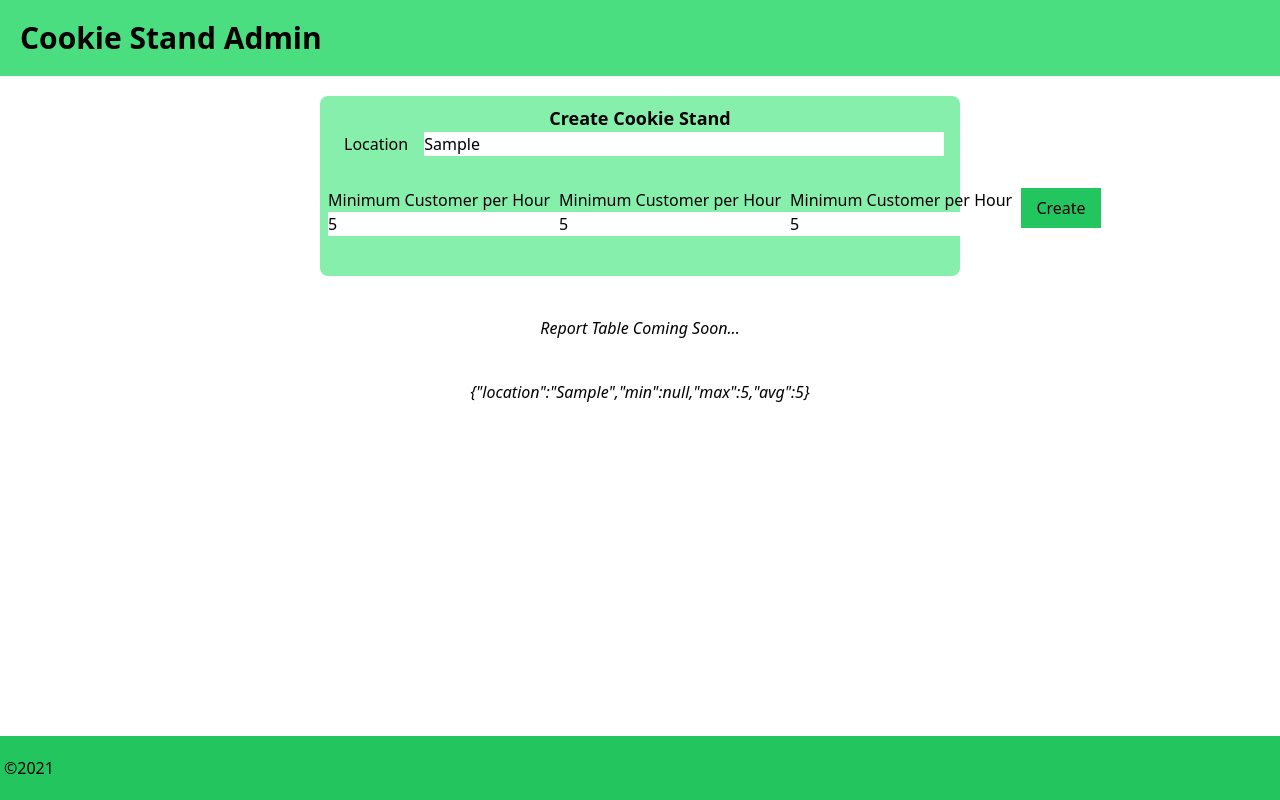
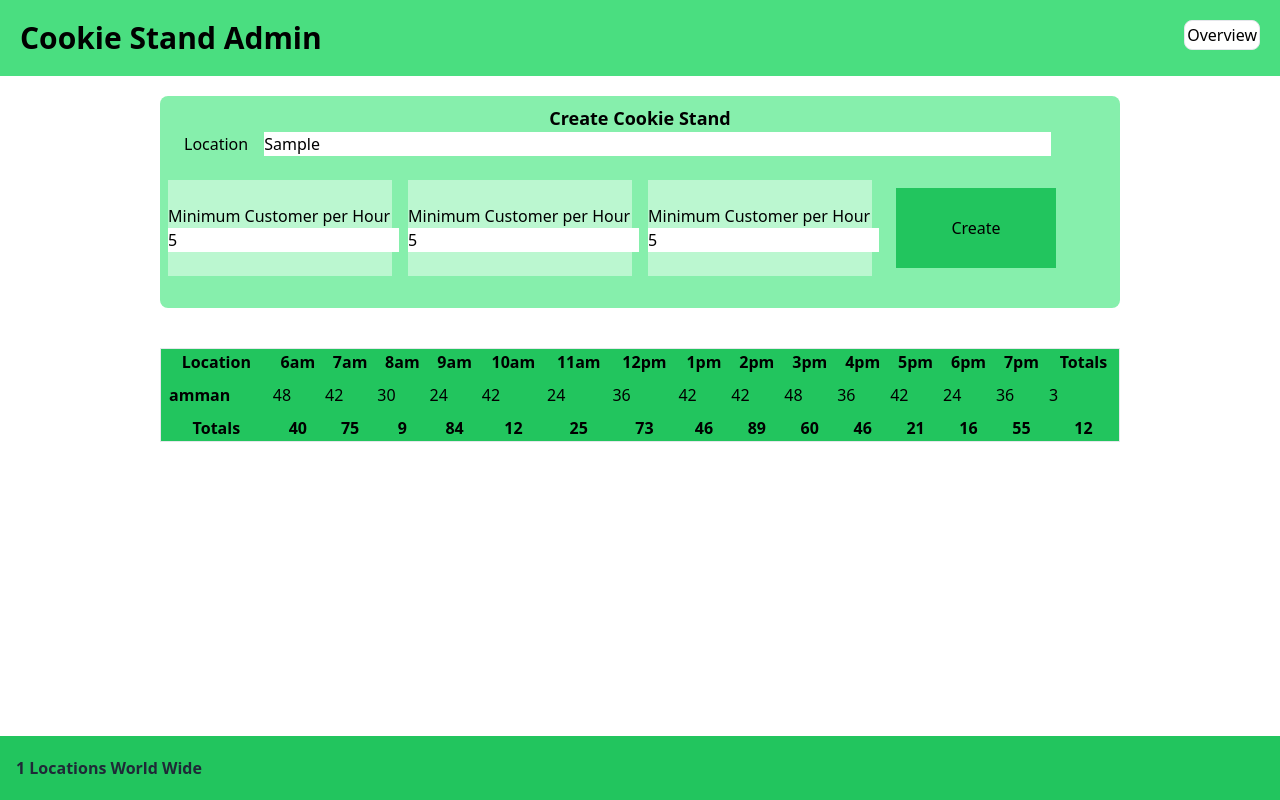
Before and after one commit to feras98nawafleh/cookie-stand-admin, a Next.js app: page / in a window 1280 px wide. Both pictures are taken after typing "Sample", "5", "5", "5" into the empty fields and a click on the button "Create". Built offline with nearby package versions, Linux system fonts and the light colour scheme.

Commit message:
finished lab 38

```diff
--- /dev/null
+++ b/components/CookieStandAdmin.js
@@ -0,0 +1,18 @@
+import Head from 'next/head';
+import Header from '../components/Header';
+import Main from '../components/Main';
+
+const Admin = () => {
+  return (
+    <>
+      <Head>
+        <title>Cookie Stand Admin</title>
+        <link rel="icon" href="/favicon.ico" />
+      </Head>
+      <Header />
+      <Main />
+    </>
+  );
+};
+
+export default Admin;
--- a/components/Footer.js
+++ b/components/Footer.js
@@ -1,13 +1,13 @@
-const Footer = () => {
+const Footer = (props) => {
   return (
     <>
       <footer className="absolute bottom-0 w-full	flex justify-between bg-green-500 py-4 items-center">
-        <p href="career" className="m-1">
-          &#169;2021
+        <p href="career" className="px-3 m-1 font-semibold	text-gray-800">
+          {props.count} Locations World Wide
         </p>
       </footer>
     </>
   );
 }
 
-export default Footer
+export default Footer;
--- a/components/Header.js
+++ b/components/Header.js
@@ -3,13 +3,14 @@ const Header = () => {
   const [title, setTitle] = useState('Cookie Stand Admin');
   return (
     <>
-      <header className=" bg-green-400 p-5 flex-row">
-        <h1 className="text-3xl font-bold">
-          {title}
-        </h1>
+      <header className="flex justify-between p-5 bg-green-400">
+        <h1 className="text-3xl font-bold">{title}</h1>
+        <div>
+          <button className="bg-white p-0.5 border rounded-lg">Overview</button>
+        </div>
       </header>
     </>
   );
 }
 
-export default Header
+export default Header;
--- a/components/Main.js
+++ b/components/Main.js
@@ -1,73 +1,63 @@
-import { useState, useEffect } from 'react'
-
+import { useState } from 'react'
+import Report from '../components/ReportTable';
 const Main = () => {
-  const [branch, setBranch] = useState('Report table comming soon...');
-  const [report, setReport] = useState(true)
-    const formHandler = (e) => {
-      e.preventDefault();
-      let branchInfo = {
-        location: e.target.city.value,
-        min: Number(e.target.min),
-        max: Number(e.target.max.value),
-        avg: Number(e.target.avg.value),
-      };
-      setBranch(JSON.stringify(branchInfo));
-      setReport(false)
-    };
+  const [branch, setBranch] = useState('amman');
+  const [branches, setBranches] = useState([])
+  const formHandler = (e) => {
+    e.preventDefault();
+    setBranch(e.target.city.value);
+    // let branchInfo = {
+    //   location: e.target.city.value,
+    //   min: Number(e.target.min),
+    //   max: Number(e.target.max.value),
+    //   avg: Number(e.target.avg.value),
+    // };
+    setBranches((branches) => [...branches, branch]);
+  };
   return (
     <>
       <form
         onSubmit={formHandler}
-        className="place-content-center rounded-lg w-1/2 bg-green-300 mx-auto my-5 p-2"
+        className="w-3/4 p-2 mx-auto my-5 bg-green-300 rounded-lg place-content-center"
       >
-        <h2 className="text-center text-lg font-semibold	">
+        <h2 className="text-lg font-semibold text-center ">
           Create Cookie Stand
         </h2>
         <div>
-          <label className=" px-4" for="city">
+          <label className="px-4" for="city">
             Location
           </label>
           <input className="w-5/6" name="city" type="text" />
         </div>
-        <div className="flex justify-between py-8">
-          <div>
+        <div className="py-6 grid gap-4 grid-cols-4">
+          <div className="py-6 grid gap-4 grid-cols-1 bg-green-200">
             <label for="min">
               Minimum Customer per Hour
               <input name="min" type="number" />
             </label>
           </div>
-          <div>
+          <div className="py-6 grid gap-4 grid-cols-1 bg-green-200">
             <label for="max">
               Minimum Customer per Hour
               <input name="max" type="number" />
             </label>
           </div>
-          <div>
+          <div className="py-6 grid gap-4 grid-cols-1 bg-green-200">
             <label for="avg">
               Minimum Customer per Hour
               <input name="avg" type="number" />
             </label>
           </div>
-          <div>
-            <button className=" h-10 w-20 bg-green-500	place-content-center">
+          <div className="p-2">
+            <button className="w-40 h-20 bg-green-500 place-content-center">
               Create
             </button>
           </div>
         </div>
       </form>
-      <div className="m-5">
-        <div className="italic hover:not-italic font-sans	 text-center p-5">
-          <p>Report Table Coming Soon...</p>
-        </div>
-        {
-          !report && (
-          <div className="italic hover:not-italic font-sans text-center p-5">
-            <p>{branch}</p>
-          </div>
-        )}
-      </div>
+      <Report branches={branches} />
     </>
   );
 }
 
-export default Main
+export default Main;
--- /dev/null
+++ b/components/ReportTable.js
@@ -0,0 +1,51 @@
+import workingHours from '../data'
+// import hourlySales from '../data'
+import Footer from '../components/Footer';
+
+const Report = (props) => {
+  let hourlySales = [48, 42, 30, 24, 42, 24, 36, 42, 42, 48, 36, 42, 24, 36];
+  return (
+    <div className="flex justify-center">
+      {props.branches.length === 0 && (
+        <div className="p-5 text-2xl font-semibold italic text-center hover:not-italic text-gray-800">
+          <h2>No Cookie Stands Available</h2>
+        </div>
+      )}
+
+      {props.branches.length > 0 && (
+        <table className="w-3/4 my-5 table-auto w-border-green-900 border-collapse border">
+          <thead>
+            <tr>
+              <th className="bg-green-500">Location</th>
+              {workingHours.map((hour) => (
+                <th className="bg-green-500">{hour}</th>
+              ))}
+            </tr>
+          </thead>
+          <tbody >
+            {props.branches.map((branch) => (
+              <tr>
+                <td className="bg-green-500 font-semibold p-2">{branch}</td>
+                {hourlySales.map((hour) => (
+                  <td className="bg-green-500">{hour}</td>
+                ))}
+                <td className="bg-green-500">
+                  {Math.floor(Math.random() * 30)}
+                </td>
+              </tr>
+            ))}
+          </tbody>
+          <tfoot>
+            <th className="bg-green-500">Totals</th>
+            {workingHours.map((hour) => (
+              <th className="bg-green-500">{Math.floor(Math.random() * 90)}</th>
+            ))}
+          </tfoot>
+        </table>
+      )}
+      <Footer count={props.branches.length} />
+    </div>
+  );
+}
+
+export default Report;
--- /dev/null
+++ b/data.js
@@ -0,0 +1,5 @@
+let workingHours = [
+  '6am', '7am', '8am', '9am', '10am', '11am', '12pm', '1pm', '2pm', '3pm', '4pm', '5pm', '6pm', '7pm', 'Totals'
+];
+
+export default workingHours;
--- a/pages/index.js
+++ b/pages/index.js
@@ -1,18 +1,9 @@
-import Head from 'next/head';
-import Header from '../components/Header'
-import Main from '../components/Main'
-import Footer from '../components/Footer'
+import Admin from '../components/CookieStandAdmin'
 
 export default function Home() {
   return (
     <>
-      <Head>
-        <title>Cookie Stand Admin</title>
-        <link rel="icon" href="/favicon.ico" />
-      </Head>
-      <Header />
-      <Main />
-      <Footer />
+      <Admin />
     </>
   );
 };
```
